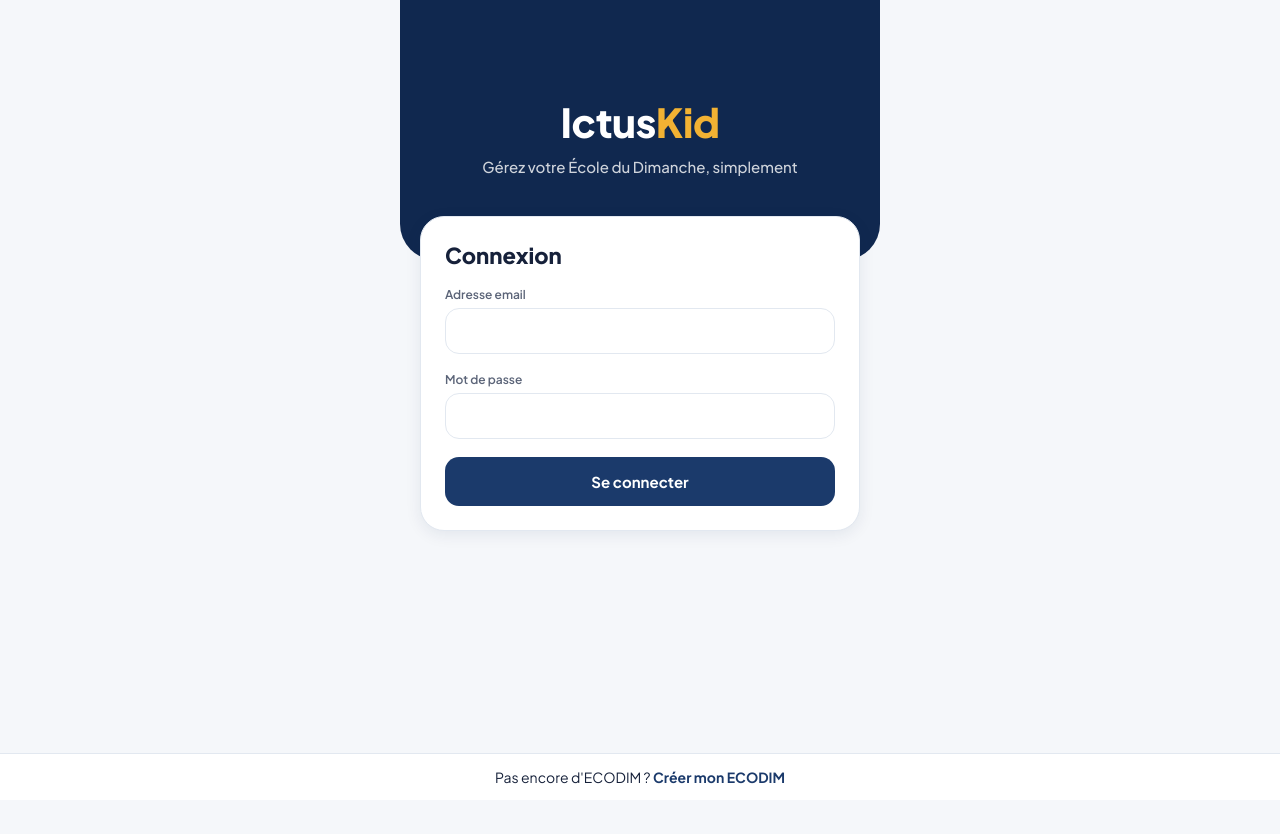
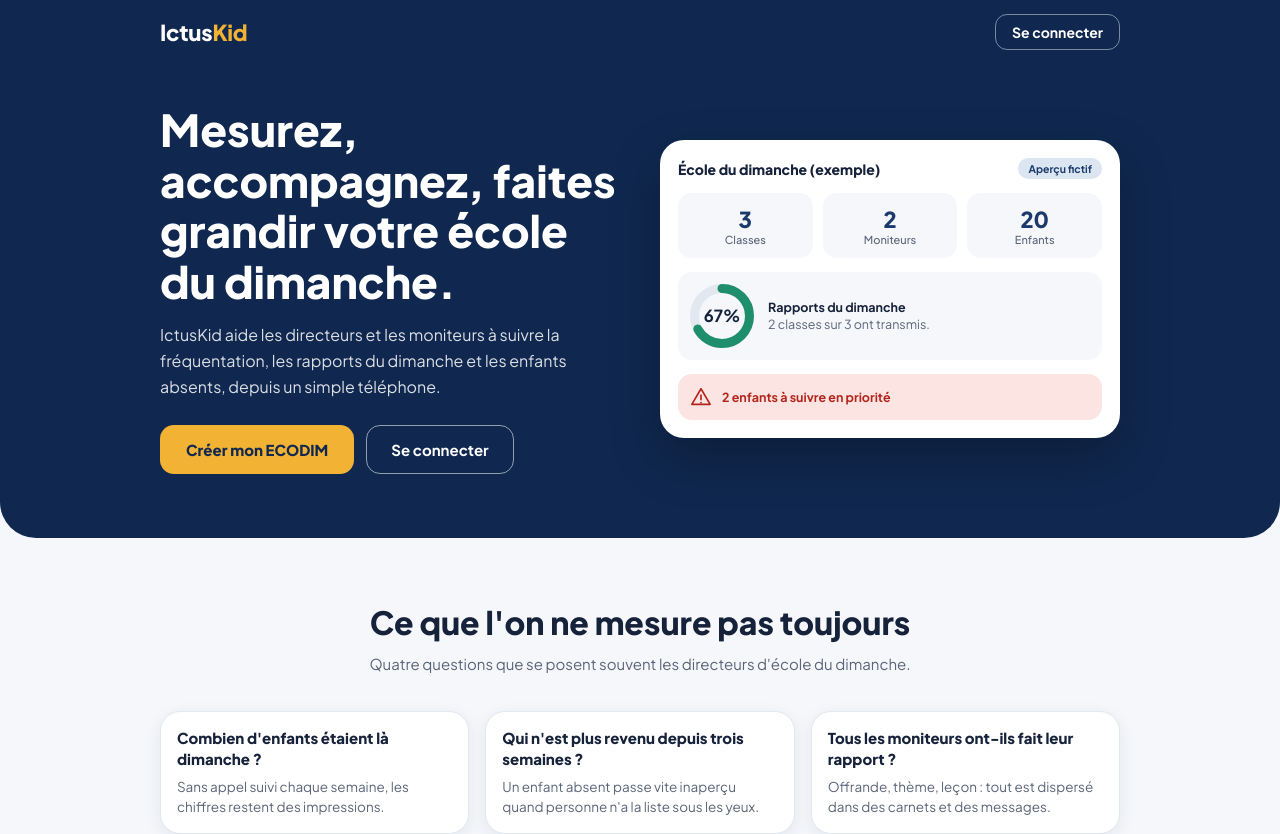
Before and after one commit to Rene79976/ecodim-app, a React (Vite) app: page / in a window 1280 px wide. Before the commit this address led to /login. Shown: the top 834 px of the page. Before the commit the page ends 800 px from the top, so only its background shows below. Built offline with nearby package versions, Linux system fonts and the light colour scheme; no server answers.

Commit message:
Add Landing page and update routes

```diff
--- a/src/App.jsx
+++ b/src/App.jsx
@@ -19,6 +19,7 @@ import AjoutEnfant from './pages/moniteur/AjoutEnfant'
 import RapportDimanche from './pages/moniteur/RapportDimanche'
 import AbsencesMoniteur from './pages/moniteur/AbsencesMoniteur'
 import Proprietaire from './pages/Proprietaire'
+import Landing from './pages/Landing'
 
 // Page ouverte depuis le lien reçu par email (invitation ou réinitialisation) :
 // la personne est déjà connectée par le lien, elle choisit son mot de passe.
@@ -166,6 +167,14 @@ function PageConnexion() {
   )
 }
 
+// Page d'accueil : les visiteurs voient la présentation, les personnes connectées leur espace
+function PageAccueil() {
+  const { session, loading } = useAuth()
+  if (loading) return <div style={{ padding: 24 }}>Chargement…</div>
+  if (!session) return <Landing />
+  return <ProtectedRoute><Accueil /></ProtectedRoute>
+}
+
 function Accueil() {
   const { profile } = useAuth()
   if (profile?.role === 'directeur') return <DashboardDirecteur />
@@ -186,7 +195,7 @@ export default function App() {
       <Route path="/login" element={<PageConnexion />} />
       <Route path="/inscription" element={<Inscription />} />
 
-      <Route path="/" element={<ProtectedRoute><Accueil /></ProtectedRoute>} />
+      <Route path="/" element={<PageAccueil />} />
       <Route path="/absences" element={<ProtectedRoute><Absences /></ProtectedRoute>} />
       <Route path="/profil" element={<ProtectedRoute><Profil /></ProtectedRoute>} />
       <Route path="/proprietaire" element={<ProtectedRoute><Proprietaire /></ProtectedRoute>} />
```
